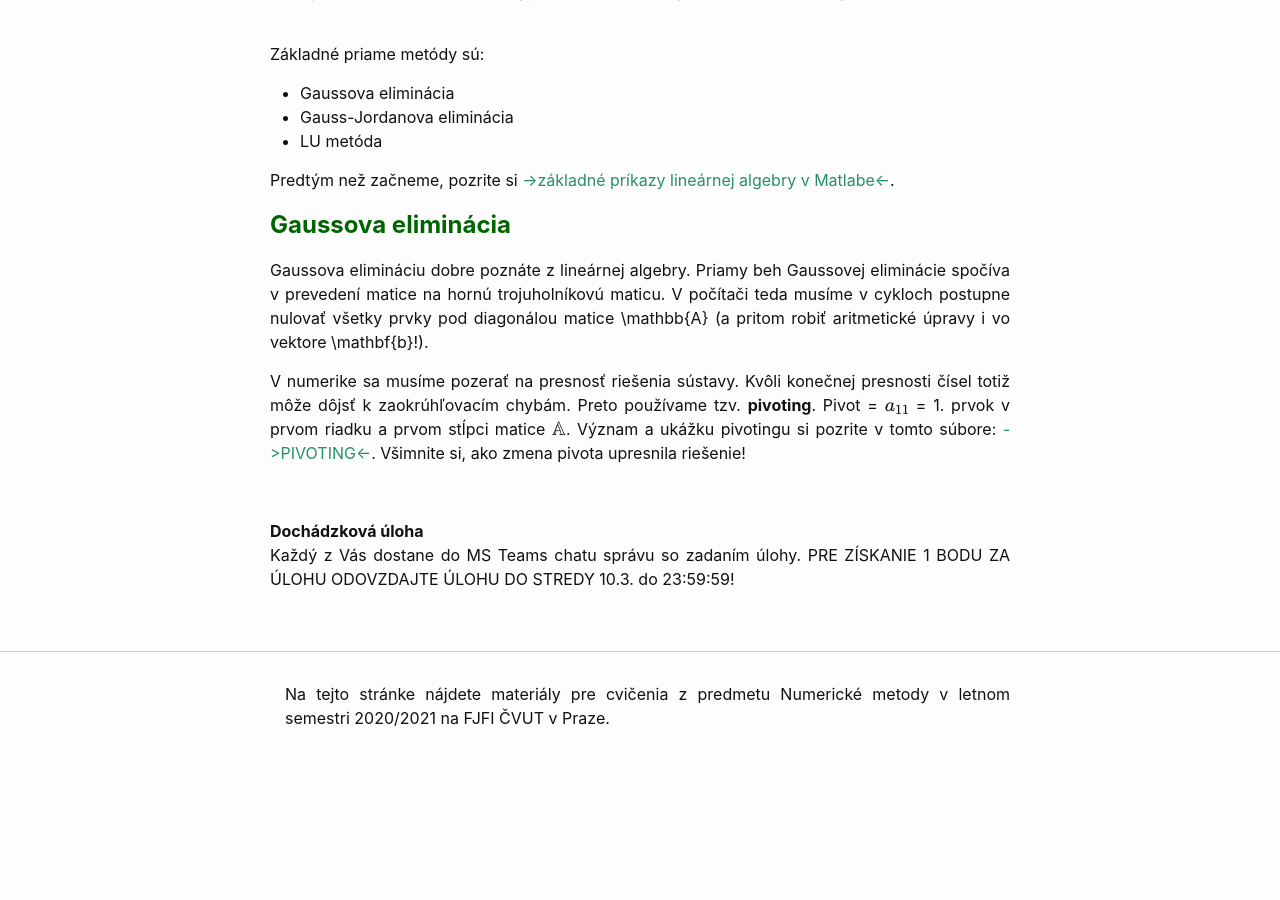
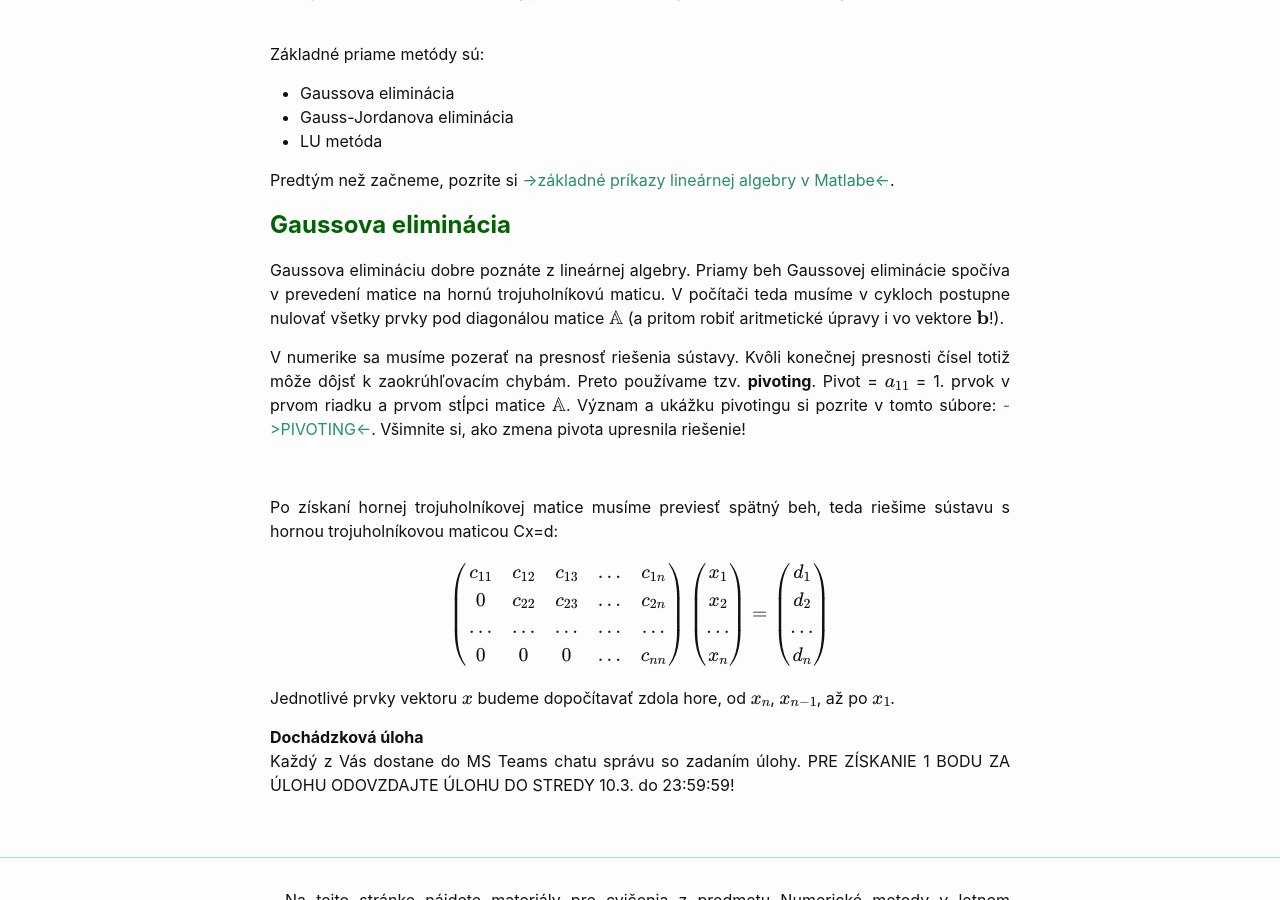
Before and after one commit to maslarova/maslarova.github.io, a Jekyll site: the page built from _posts/2021-03-04-cvicenie3.md, in a window 1280 px wide and 900 px high, scrolled down 658 px. Built offline with Jekyll 4.4.1, drawn with Linux system fonts in a browser that asks for light colours; before the commit the page ends 1448 px from its top, so only the background shows below that.

Commit message:
2021-03-04-cvicenie3.md

```diff
--- a/_posts/2021-03-04-cvicenie3.md
+++ b/_posts/2021-03-04-cvicenie3.md
@@ -45,7 +45,7 @@ Predtým než začneme, pozrite si [->základné príkazy lineárnej algebry v M
 
 <span style="color:DarkGreen"> <font size="+2"><b>Gaussova eliminácia</b></font></span><br>
 
-Gaussova elimináciu dobre poznáte z lineárnej algebry. Priamy beh Gaussovej eliminácie spočíva v prevedení matice na hornú trojuholníkovú maticu. V počítači teda musíme v cykloch postupne nulovať všetky prvky pod diagonálou matice \mathbb{A} (a pritom robiť aritmetické úpravy i vo vektore \mathbf{b}!).<bf>
+Gaussova elimináciu dobre poznáte z lineárnej algebry. Priamy beh Gaussovej eliminácie spočíva v prevedení matice na hornú trojuholníkovú maticu. V počítači teda musíme v cykloch postupne nulovať všetky prvky pod diagonálou matice $\mathbb{A}$ (a pritom robiť aritmetické úpravy i vo vektore $\mathbf{b}$!).<bf>
 
 V numerike sa musíme pozerať na presnosť riešenia sústavy. Kvôli konečnej presnosti čísel totiž môže dôjsť k zaokrúhľovacím chybám. Preto používame tzv. <b>pivoting</b>.
 Pivot = $a_{11}$ = 1. prvok v prvom riadku a prvom stĺpci matice $\mathbb{A}$.
@@ -53,7 +53,7 @@ Význam a ukážku pivotingu si pozrite v tomto súbore: [->PIVOTING<-](http://m
 
 <br>
 
-<!--
+
 
 Po získaní hornej trojuholníkovej matice musíme previesť spätný beh, teda riešime sústavu s hornou trojuholníkovou maticou Cx=d:
 
@@ -74,7 +74,10 @@ d_{1} \\ d_{2} \\ \dots \\ d_{n}
 \end{pmatrix}
 $$
 
-Jednotlivé prvky vektoru $x$ budeme počítať zdola hora, od $x_n$, $x_{n-1}$, až po $x_1$.
+Jednotlivé prvky vektoru $x$ budeme dopočítavať zdola hore, od $x_n$, $x_{n-1}$, až po $x_1$.
+
+<!--
+
 Prvok $x_n$ môžeme vypočítať ako
 
 {: .centering}
```
